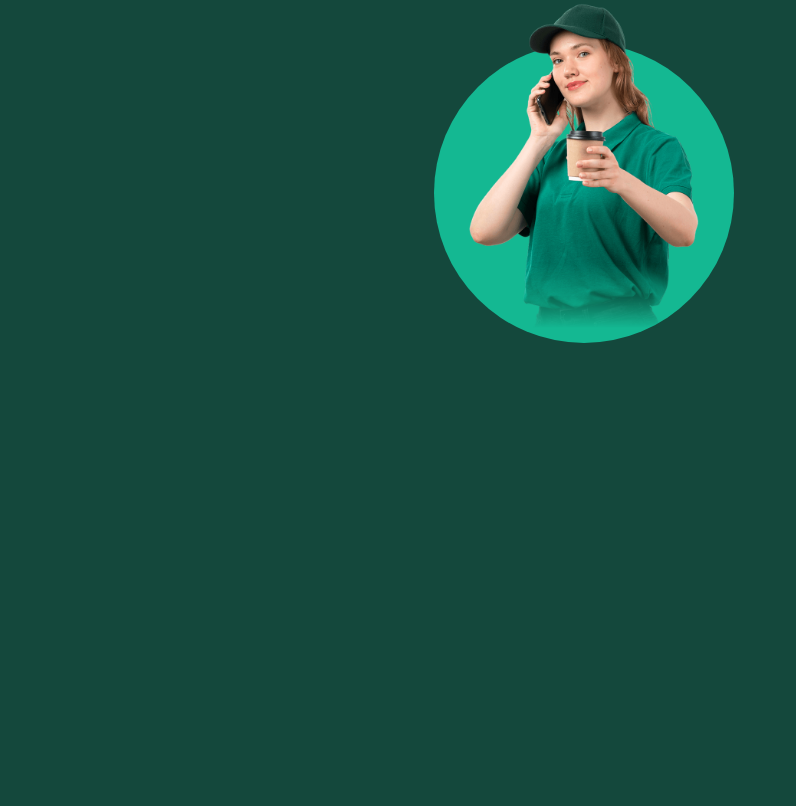
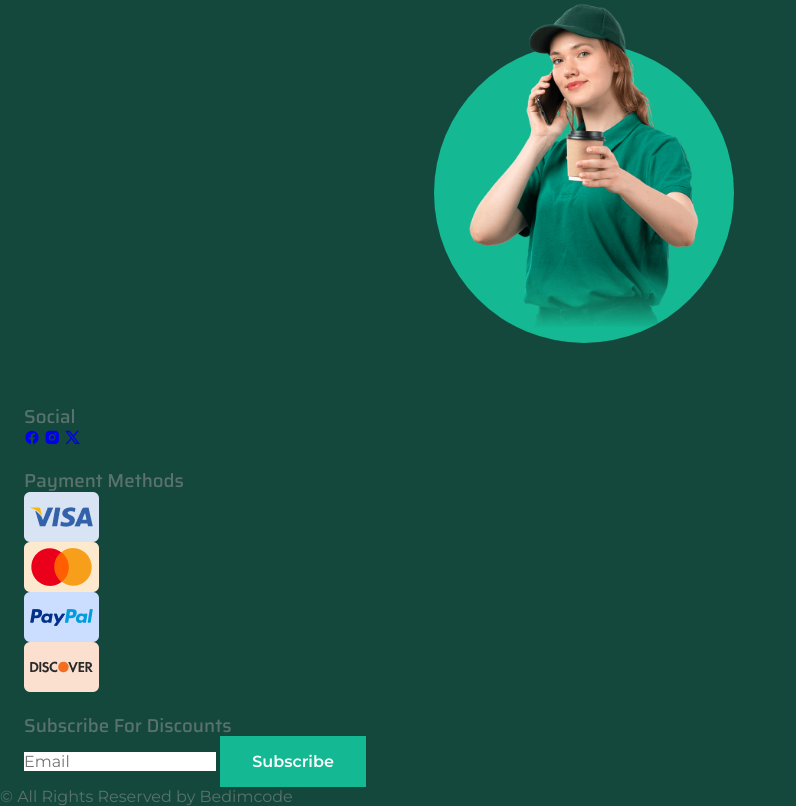
Before and after one commit to nextiaindex/responsive-coffee-website-3, a plain HTML site: page index.html in a window 1280 px wide. Shown: the part 4947-5753 px from the top of the page, without its empty margins (0-796 px from the left). Before the commit the page ends 5354 px from the top, so only its background shows below. Drawn offline with nearby package versions, Linux system fonts and the light colour scheme.

Commit message:
add footer content in HTML

```diff
--- a/index.html
+++ b/index.html
@@ -333,7 +333,49 @@
 
       <!--==================== FOOTER ====================-->
       <footer class="footer">
+		<div class="footer__container container grid">
+			<div>
+				<h3 class="footer__title">Social</h3>
 
+				<div class="footer__social">
+					<a href="https://www.facebook.com/" class="footer__social-link">
+						<i class="ri-facebook-circle-fill"></i>
+					</a>
+
+					<a href="https://www.instagram.com/" class="footer__social-link">
+						<i class="ri-instagram-fill"></i>
+					</a>
+
+					<a href="https://twitter.com/" class="footer__social-link">
+						<i class="ri-twitter-x-line"></i>
+					</a>
+				</div>
+			</div>
+
+			<div>
+				<h3 class="footer__title">Payment Methods</h3>
+
+				<div class="footer__pay">
+					<img src="assets/img/footer-card-1.png" alt="" class="footer__pay-card">
+					<img src="assets/img/footer-card-2.png" alt="" class="footer__pay-card">
+					<img src="assets/img/footer-card-3.png" alt="" class="footer__pay-card">
+					<img src="assets/img/footer-card-4.png" alt="" class="footer__pay-card">
+				</div>
+			</div>
+
+			<div>
+				<h3 class="footer__title">Subscribe For Discounts</h3>
+
+				<form action="" class="footer_form">
+					<input type="email" placeholder="Email" class="footer__input">
+					<button type="submit" class="footer_button button">Subscribe</button>
+				</form>
+			</div>
+		</div>
+
+		<span class="footer__copy">
+			&#169; All Rights Reserved by Bedimcode
+		</span>
       </footer>
 
       <!--========== SCROLL UP ==========-->
```
